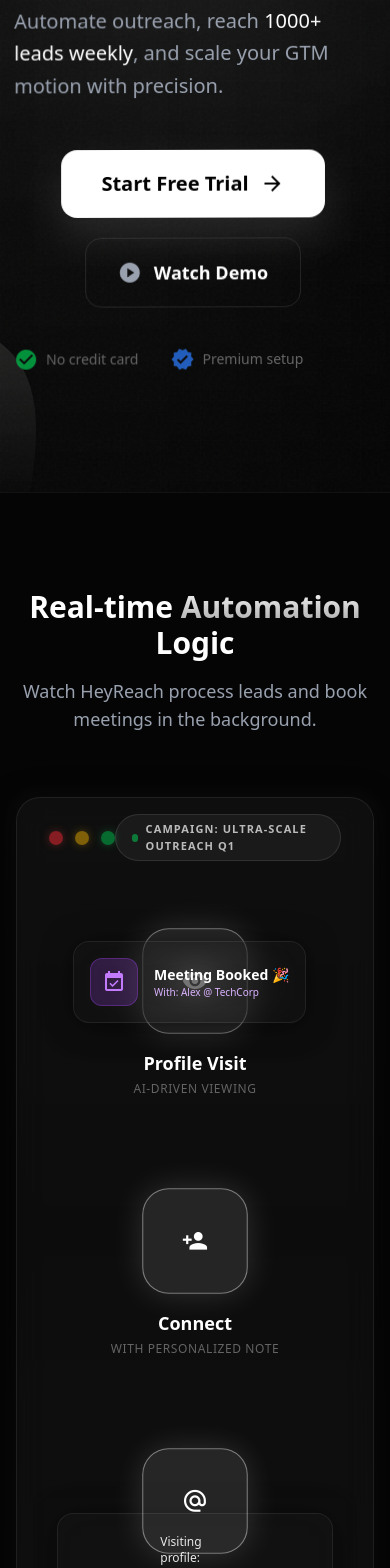
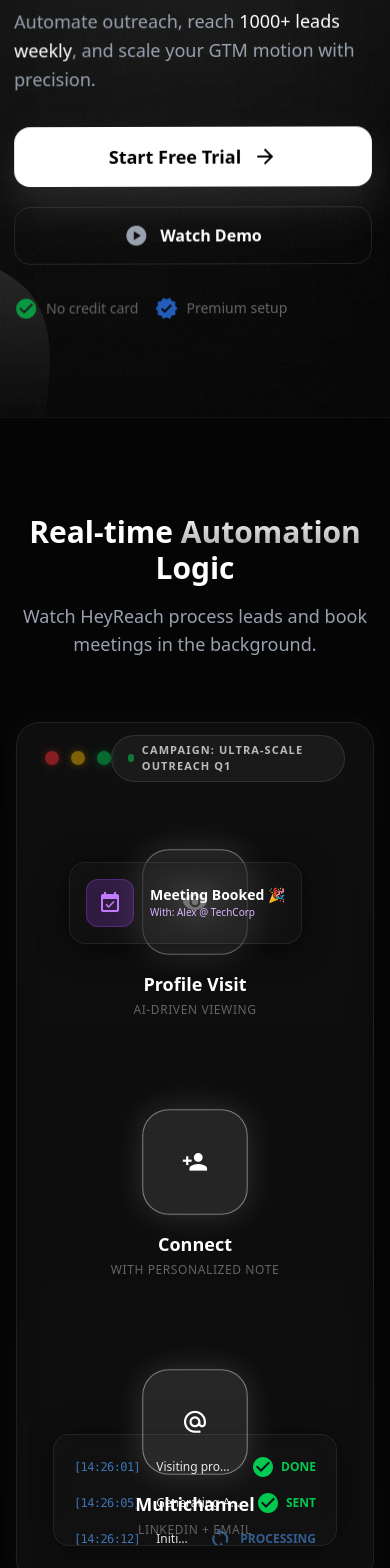
Before and after one commit to Mananwebdev160408/saas, a Next.js app: page / in a window 390 px wide. Shown: the part 360-1928 px from the top of the page. Built offline with nearby package versions, Linux system fonts and the light colour scheme.

Commit message:
feat: Adjust typography and layout across multiple pages for improved readability and consistency

```diff
--- a/src/app/about/page.tsx
+++ b/src/app/about/page.tsx
@@ -32,7 +32,7 @@ export default function AboutPage() {
           <motion.h1
             initial={{ opacity: 0, y: 20 }}
             animate={{ opacity: 1, y: 0 }}
-            className="text-5xl md:text-7xl font-display font-bold mb-8 metallic-text"
+            className="text-4xl sm:text-5xl md:text-7xl font-display font-bold mb-8 metallic-text"
           >
             About HeyReach
           </motion.h1>
--- a/src/app/careers/page.tsx
+++ b/src/app/careers/page.tsx
@@ -39,7 +39,7 @@ export default function CareersPage() {
           <motion.h1
             initial={{ opacity: 0, y: 20 }}
             animate={{ opacity: 1, y: 0 }}
-            className="text-5xl md:text-7xl font-display font-bold mb-8 metallic-text"
+            className="text-4xl sm:text-5xl md:text-7xl font-display font-bold mb-8 metallic-text"
           >
             Join Our Team
           </motion.h1>
--- a/src/app/globals.css
+++ b/src/app/globals.css
@@ -1,6 +1,9 @@
 @import "tailwindcss";
 
 @theme {
+  /* Custom xs breakpoint for small mobile devices */
+  --breakpoint-xs: 480px;
+
   --color-primary: #FFFFFF;
   --color-background-light: #F5F5F5;
   --color-background-dark: #050505;
--- a/src/app/integrations/page.tsx
+++ b/src/app/integrations/page.tsx
@@ -32,7 +32,7 @@ export default function IntegrationsPage() {
           <motion.h1
             initial={{ opacity: 0, y: 20 }}
             animate={{ opacity: 1, y: 0 }}
-            className="text-5xl md:text-7xl font-display font-bold mb-8 metallic-text"
+            className="text-4xl sm:text-5xl md:text-7xl font-display font-bold mb-8 metallic-text"
           >
             Integrations
           </motion.h1>
--- a/src/app/linkedin/page.tsx
+++ b/src/app/linkedin/page.tsx
@@ -25,7 +25,7 @@ export default function LinkedInPage() {
           <motion.h1
             initial={{ opacity: 0, y: 20 }}
             animate={{ opacity: 1, y: 0 }}
-            className="text-5xl md:text-7xl font-display font-bold mb-8 metallic-text"
+            className="text-4xl sm:text-5xl md:text-7xl font-display font-bold mb-8 metallic-text"
           >
             LinkedIn Mastery
           </motion.h1>
--- a/src/app/page.tsx
+++ b/src/app/page.tsx
@@ -26,7 +26,7 @@ function StatItem({ value, label, suffix = "" }: { value: number; label: string;
 
   return (
     <div ref={ref} className="text-center">
-      <div className="text-4xl lg:text-6xl font-display font-bold mb-4 tracking-tight tabular-nums">
+            <div className="text-3xl sm:text-4xl lg:text-6xl font-display font-bold mb-4 tracking-tight tabular-nums">
         {displayValue.toLocaleString()}{suffix}
       </div>
       <p className="text-dim-grey text-lg font-medium">{label}</p>
@@ -291,7 +291,7 @@ export default function Home() {
           transition={{ duration: 0.8, ease: "easeOut", x: { duration: 0 }, rotateX: { duration: 0 }, rotateY: { duration: 0 } }}
           className="relative z-10 max-w-7xl mx-auto px-4 sm:px-6 lg:px-8 perspective-1000 grid lg:grid-cols-2 gap-20 items-center"
         >
-          <div className="text-left py-10">
+          <div className="text-left py-4 sm:py-10">
             <motion.div
               initial={{ opacity: 0, x: -20 }}
               animate={{ opacity: 1, x: 0 }}
@@ -301,28 +301,28 @@ export default function Home() {
               <span className="h-2 w-2 rounded-full bg-green-500 animate-pulse shadow-[0_0_10px_rgba(34,197,94,0.5)]"></span>
               <span className="text-xs font-semibold text-white/90 uppercase tracking-widest">New: AI Sequence Generator</span>
             </motion.div>
-            <h1 className="text-4xl xs:text-5xl sm:text-7xl md:text-8xl lg:text-7xl xl:text-9xl font-display font-bold tracking-tighter mb-8 leading-[0.95]">
+            <h1 className="text-5xl sm:text-6xl md:text-8xl lg:text-7xl xl:text-9xl font-display font-bold tracking-tighter mb-6 sm:mb-8 leading-[0.95]">
               <span className="bg-clip-text text-transparent bg-linear-to-b from-white via-white to-white/40">10x your</span><br />
               <span className="metallic-text">LinkedIn</span><br />
               <span className="text-white/20">outbound</span>
             </h1>
-            <p className="text-xl md:text-2xl text-gray-400 font-light leading-relaxed max-w-xl mb-12">
+            <p className="text-lg md:text-2xl text-gray-400 font-light leading-relaxed max-w-xl mb-8 sm:mb-12">
               Automate outreach, reach <span className="text-white font-medium">1000+ leads weekly</span>, and scale your GTM motion with precision.
             </p>
             <div className="flex flex-col sm:flex-row gap-5 justify-start items-center sm:items-stretch">
-              <Link className="group relative bg-white text-black px-10 py-5 rounded-2xl text-xl font-bold transition-all shadow-[0_20px_40px_rgba(255,255,255,0.1)] hover:scale-105 active:scale-95 overflow-hidden text-center min-w-[240px]" href="#">
+              <Link className="group relative bg-white text-black px-8 sm:px-10 py-4 sm:py-5 rounded-2xl text-lg sm:text-xl font-bold transition-all shadow-[0_20px_40px_rgba(255,255,255,0.1)] hover:scale-105 active:scale-95 overflow-hidden text-center w-full sm:min-w-60 sm:w-auto" href="#">
                 <div className="absolute inset-0 bg-linear-to-r from-blue-400/20 to-purple-400/20 opacity-0 group-hover:opacity-100 transition-opacity"></div>
                 <span className="relative z-10 flex items-center justify-center gap-3">
                   Start Free Trial
                   <span className="material-icons text-2xl">arrow_forward</span>
                 </span>
               </Link>
-              <Link className="group px-8 py-5 rounded-2xl text-lg font-semibold border border-white/10 hover:border-white/30 hover:bg-white/5 transition-all hover:scale-105 active:scale-95 flex items-center justify-center gap-3" href="#">
+              <Link className="group px-8 py-4 sm:py-5 rounded-2xl text-base sm:text-lg font-semibold border border-white/10 hover:border-white/30 hover:bg-white/5 transition-all hover:scale-105 active:scale-95 flex items-center justify-center gap-3 w-full sm:w-auto" href="#">
                 <span className="material-icons text-gray-400 group-hover:text-white transition-colors">play_circle</span>
                 Watch Demo
               </Link>
             </div>
-            <div className="mt-10 flex items-center gap-8 text-sm text-dim-grey">
+            <div className="mt-8 flex flex-wrap items-center gap-4 sm:gap-8 text-sm text-dim-grey">
               <div className="flex items-center gap-2 hover:text-white transition-colors cursor-default">
                 <span className="material-icons text-lg text-green-500/70">check_circle</span> No credit card
               </div>
@@ -347,7 +347,7 @@ export default function Home() {
                 initial={{ opacity: 0, scale: 0.8, y: 20 }}
                 animate={{ opacity: 1, scale: 1, y: 0 }}
                 transition={{ delay: 0.5, duration: 1 }}
-                className="relative z-10 w-full h-full flex items-center justify-center p-4 active:scale-105 transition-transform"
+                className="relative z-10 w-full h-full flex items-center justify-center p-4  transition-transform"
               >
                 <motion.img
                   src="/img.png"
@@ -358,7 +358,7 @@ export default function Home() {
               </motion.div>
 
               {/* Massive Ambient Glow */}
-              <div className="absolute top-1/2 left-1/2 -translate-x-1/2 -translate-y-1/2 w-[800px] h-[800px] bg-white/5 blur-[180px] rounded-full pointer-events-none z-0"></div>
+              <div className="absolute top-1/2 left-1/2 -translate-x-1/2 -translate-y-1/2 w-200 h-[800px] bg-white/5 blur-[180px] rounded-full pointer-events-none z-0"></div>
             </div>
           </div>
         </motion.div>
@@ -410,7 +410,7 @@ export default function Home() {
 
           <div className="relative group">
             <div className="absolute -inset-1 bg-linear-to-b from-white/10 via-white/5 to-white/10 rounded-3xl blur opacity-30 group-hover:opacity-50 transition-opacity"></div>
-            <div className="relative glass-card rounded-3xl p-4 md:p-10 border border-white/10 overflow-hidden bg-black/40 backdrop-blur-xl">
+            <div className="relative glass-card rounded-3xl p-3 sm:p-4 md:p-10 border border-white/10 overflow-hidden bg-black/40 backdrop-blur-xl">
               <div className="flex items-center justify-between mb-10 px-4">
                 <div className="flex items-center gap-3">
                   <div className="w-3.5 h-3.5 rounded-full bg-red-500/50 shadow-[0_0_10px_rgba(239,68,68,0.3)]"></div>
@@ -501,9 +501,9 @@ export default function Home() {
                   <div className="flex flex-col gap-3">
                     {activeStep >= 0 && (
                       <div className="flex items-center gap-4 text-xs animate-fade-in-up">
-                        <span className="text-blue-400 font-mono tracking-tighter opacity-70">[14:26:01]</span>
-                        <span className="text-white/90">Visiting profile: <b className="text-white">Sarah Wilson</b> (Head of GTM at ScaleFlow)</span>
-                        <span className="ml-auto text-green-500 flex items-center gap-1.5 font-bold">
+                        <span className="text-blue-400 font-mono tracking-tighter opacity-70 shrink-0">[14:26:01]</span>
+                        <span className="text-white/90 truncate">Visiting profile: <b className="text-white">Sarah Wilson</b></span>
+                        <span className="ml-auto text-green-500 flex items-center gap-1.5 font-bold shrink-0">
                           <span className="material-icons text-[14px]">check_circle</span>
                           DONE
                         </span>
@@ -511,9 +511,9 @@ export default function Home() {
                     )}
                     {activeStep >= 1 && (
                       <div className="flex items-center gap-4 text-xs animate-fade-in-up">
-                        <span className="text-blue-400 font-mono tracking-tighter opacity-70">[14:26:05]</span>
-                        <span className="text-white/90">Generating AI-personalized note and sending request...</span>
-                        <span className="ml-auto text-green-500 flex items-center gap-1.5 font-bold">
+                        <span className="text-blue-400 font-mono tracking-tighter opacity-70 shrink-0">[14:26:05]</span>
+                        <span className="text-white/90 truncate">Generating AI-personalized note and sending request...</span>
+                        <span className="ml-auto text-green-500 flex items-center gap-1.5 font-bold shrink-0">
                           <span className="material-icons text-[14px]">check_circle</span>
                           SENT
                         </span>
@@ -521,9 +521,9 @@ export default function Home() {
                     )}
                     {activeStep >= 2 && (
                       <div className="flex items-center gap-4 text-xs animate-fade-in-up">
-                        <span className="text-blue-400 font-mono tracking-tighter opacity-70">[14:26:12]</span>
-                        <span className="text-white/90">Connection accepted. Initializing multichannel sequence...</span>
-                        <span className="ml-auto text-blue-400 flex items-center gap-2 font-bold animate-pulse">
+                        <span className="text-blue-400 font-mono tracking-tighter opacity-70 shrink-0">[14:26:12]</span>
+                        <span className="text-white/90 truncate">Initializing multichannel sequence...</span>
+                        <span className="ml-auto text-blue-400 flex items-center gap-2 font-bold animate-pulse shrink-0">
                           <span className="material-icons text-[14px]">sync</span>
                           PROCESSING
                         </span>
@@ -553,7 +553,7 @@ export default function Home() {
           <div className="absolute inset-0 grid-bg opacity-10"></div>
           <div className="max-w-7xl mx-auto px-4 sm:px-6 lg:px-8 relative z-10">
             <div className="text-center max-w-3xl mx-auto mb-20">
-              <h2 className="text-4xl md:text-5xl font-display font-bold mb-6">
+              <h2 className="text-3xl sm:text-4xl md:text-5xl font-display font-bold mb-6">
                 The <span className="metallic-text">Future of Outbound</span> Architecture
               </h2>
               <p className="text-gray-400 text-lg">
@@ -693,7 +693,7 @@ export default function Home() {
             initial={{ opacity: 0, x: 50 }}
             whileInView={{ opacity: 1, x: 0 }}
             viewport={{ once: true, margin: "-100px" }}
-            className="glass-card rounded-3xl p-8 lg:p-12 border border-white/10 relative overflow-hidden group rotate-1 hover:rotate-0 transition-all duration-500"
+            className="glass-card rounded-3xl p-8 lg:p-12 border border-white/10 relative overflow-hidden group md:rotate-1 md:hover:rotate-0 transition-all duration-500"
           >
             <div className="absolute top-0 right-0 w-96 h-96 bg-linear-to-br from-white/5 to-transparent rounded-bl-full pointer-events-none"></div>
             <div className="grid lg:grid-cols-2 gap-12 items-center">
@@ -784,7 +784,7 @@ export default function Home() {
       >
         <div className="max-w-7xl mx-auto px-4 sm:px-6 lg:px-8">
           <div className="grid lg:grid-cols-2 gap-8">
-            <div className="glass-card rounded-3xl p-8 border border-white/10 flex flex-col justify-between group hover:border-white/20 transition-all -rotate-2 hover:rotate-0">
+            <div className="glass-card rounded-3xl p-8 border border-white/10 flex flex-col justify-between group hover:border-white/20 transition-all md:-rotate-2 md:hover:rotate-0">
               <div className="mb-8">
                 <div className="w-12 h-12 bg-white/5 rounded-xl flex items-center justify-center mb-6 border border-white/10 text-white">
                   <span className="material-icons">download</span>
@@ -807,7 +807,7 @@ export default function Home() {
               </div>
             </div>
 
-            <div className="glass-card rounded-3xl p-8 border border-white/10 flex flex-col justify-between group hover:border-white/20 transition-all rotate-2 hover:rotate-0">
+            <div className="glass-card rounded-3xl p-8 border border-white/10 flex flex-col justify-between group hover:border-white/20 transition-all md:rotate-2 md:hover:rotate-0">
               <div className="mb-8">
                 <div className="w-12 h-12 bg-white/5 rounded-xl flex items-center justify-center mb-6 border border-white/10 text-white">
                   <span className="material-icons">merge_type</span>
@@ -900,7 +900,7 @@ export default function Home() {
               </div>
 
               {/* Stage 2: AI Enrichment */}
-              <div className="flex justify-end w-full px-4 sm:px-6 lg:px-12 xl:px-16">
+              <div className="flex justify-start md:justify-end w-full px-4 sm:px-6 lg:px-12 xl:px-16">
                 <motion.div
                   style={{ opacity: step2Opacity, x: step2X, y: step2Y }}
                   className="glass-card p-6 rounded-2xl border border-white/10 w-full md:w-[340px] relative group hover:border-purple-500/50 transition-colors"
@@ -942,7 +942,7 @@ export default function Home() {
               </div>
 
               {/* Stage 4: CRM Sync */}
-              <div className="flex justify-end w-full px-4 sm:px-6 lg:px-12 xl:px-16">
+              <div className="flex justify-start md:justify-end w-full px-4 sm:px-6 lg:px-12 xl:px-16">
                 <motion.div
                   style={{ opacity: step4Opacity, x: step4X }}
                   className="glass-card p-6 rounded-2xl border border-white/10 w-full md:w-[340px] relative group hover:border-emerald-500/50 transition-colors"
@@ -978,7 +978,7 @@ export default function Home() {
         <div className="max-w-7xl mx-auto px-4 sm:px-6 lg:px-8">
           <div className="grid lg:grid-cols-2 gap-16 items-center">
             <div className="order-2 lg:order-1 relative">
-              <div className="glass-card rounded-3xl p-2 border border-white/10 -rotate-2 hover:rotate-0 transition-all duration-700 animate-float">
+              <div className="glass-card rounded-3xl p-2 border border-white/10 md:-rotate-2 md:hover:rotate-0 transition-all duration-700 animate-float">
                 <div className="bg-black rounded-2xl overflow-hidden border border-white/5 relative h-[500px]">
                   <div className="bg-graphite p-4 border-b border-white/10 flex justify-between items-center">
                     <div className="flex items-center gap-3">
@@ -1047,7 +1047,7 @@ export default function Home() {
       <section className="py-24 bg-black border-y border-white/5">
         <div className="max-w-7xl mx-auto px-4 sm:px-6 lg:px-8">
           <div className="text-center mb-16">
-            <h2 className="text-4xl md:text-5xl font-display font-bold mb-6">
+            <h2 className="text-3xl sm:text-4xl md:text-5xl font-display font-bold mb-6">
               Unlock <span className="bg-white/10 px-2 rounded font-light italic font-serif">key insights</span>
             </h2>
           <p className="text-gray-400">
@@ -1153,7 +1153,7 @@ export default function Home() {
             initial={{ opacity: 0, y: 20 }}
             whileInView={{ opacity: 1, y: 0 }}
             viewport={{ once: true }}
-            className="text-4xl lg:text-6xl font-display font-bold mb-6"
+            className="text-3xl sm:text-4xl lg:text-6xl font-display font-bold mb-6"
           >
             Join the <span className="metallic-text">Outbound Outliers</span> movement
           </motion.h2>
@@ -1235,7 +1235,7 @@ export default function Home() {
       >
         <div className="absolute inset-0 bg-hero-radial opacity-30"></div>
         <div className="relative z-10 max-w-7xl mx-auto px-4">
-          <div className="grid md:grid-cols-3 gap-12 lg:gap-24">
+          <div className="grid md:grid-cols-3 gap-8 md:gap-12 lg:gap-24">
             <StatItem value={426089} label="Conversations started last month" suffix=" 🔥" />
             <StatItem value={12500} label="Active senders using HeyReach" suffix="+" />
             <StatItem value={98} label="Average deliverability rate" suffix="%" />
@@ -1326,16 +1326,16 @@ export default function Home() {
               <div className="inline-flex items-center gap-2 px-3 py-1 rounded-full border border-white/10 bg-white/5 mb-6">
                 <span className="text-[10px] font-bold text-dim-grey uppercase tracking-widest">Human-Led Support</span>
               </div>
-              <h2 className="text-5xl lg:text-7xl font-display font-bold mb-8 leading-tight">
+              <h2 className="text-4xl sm:text-5xl lg:text-7xl font-display font-bold mb-8 leading-tight">
                 Not just <span className="metallic-text italic border-b border-white/20">software.</span><br />
                 A partner in <span className="text-blue-400">GTM.</span>
               </h2>
-              <p className="text-gray-400 text-lg mb-12 max-w-xl">
+              <p className="text-gray-400 text-base sm:text-lg mb-10 sm:mb-12 max-w-xl">
                 We don&apos;t do generic tickets. Our team consists of actual outbound experts who help you optimize your sequences, verify your domains, and scale your pipeline.
               </p>
 
               <div className="flex flex-col sm:flex-row gap-6">
-                <button className="group relative bg-white text-black px-10 py-5 rounded-2xl font-bold flex items-center justify-center gap-3 hover:scale-105 active:scale-95 transition-all shadow-2xl">
+                <button className="group relative bg-white text-black px-8 sm:px-10 py-4 sm:py-5 rounded-2xl font-bold flex items-center justify-center gap-3 hover:scale-105 active:scale-95 transition-all shadow-2xl w-full sm:w-auto">
                   Talk to an expert
                   <span className="material-icons group-hover:translate-x-1 transition-transform">arrow_forward</span>
                 </button>
--- a/src/components/Footer.tsx
+++ b/src/components/Footer.tsx
@@ -35,7 +35,7 @@ export default function Footer() {
           </Link>
         </div>
 
-        <div className="grid grid-cols-2 lg:grid-cols-4 gap-12 mb-16 text-sm">
+        <div className="grid grid-cols-2 lg:grid-cols-4 gap-8 lg:gap-12 mb-16 text-sm">
           <div>
             <h4 className="font-bold text-white mb-6 uppercase tracking-widest text-xs">Join the movement</h4>
             <ul className="space-y-3 text-dim-grey">
@@ -82,7 +82,7 @@ export default function Footer() {
           onMouseMove={handleMouseMove}
           onMouseEnter={() => setIsHovering(true)}
           onMouseLeave={() => setIsHovering(false)}
-          className="relative w-full h-[30vw] min-h-[150px] max-h-[300px] flex items-center justify-center select-none mt-24 mb-12 cursor-default"
+          className="relative w-full h-[30vw] min-h-[120px] max-h-[300px] flex items-center justify-center select-none mt-16 mb-12 cursor-default"
         >
           {/* 1. Underlying Static Outline - More visible now */}
           <h2
```
Also changed, not shown: src/components/CustomCursor.tsx (+14 -1 lines).
